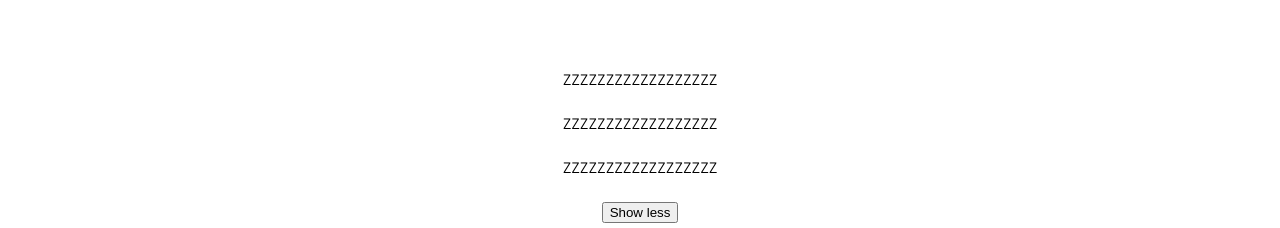
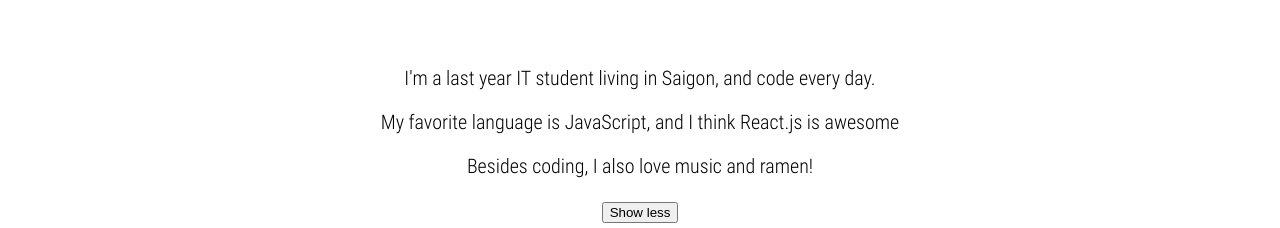
Before and after one commit to 1512413-TrucGiaPhu/react-bootcamp, a React (Create React App) app in the folder portfolio/: page / in a window 1280 px wide. Both pictures are taken after a click on the button "Read more". Shown: the part 229-457 px from the top of the page. Built offline with nearby package versions, Linux system fonts and the light colour scheme.

Commit message:
minor changes

```diff
--- a/portfolio/src/components/App.js
+++ b/portfolio/src/components/App.js
@@ -19,11 +19,13 @@ class App extends Component {
                 {
                     this.state.displayBio ? (
                 <div>
-                <p>zzzzzzzzzzzzzzzzzz</p>
-                <p>zzzzzzzzzzzzzzzzzz</p>
-                <p>zzzzzzzzzzzzzzzzzz</p>
+                <p>I'm a last year IT student living in Saigon, and code every day.</p>
+                <p>My favorite language is JavaScript, and I think React.js is awesome</p>
+                <p>Besides coding, I also love music and ramen!</p>
                 <button onClick={this.toggleDisplayBio}>Show less</button>
-                </div>) : (
+                </div>
+                )
+                : (
                     <div>
                         <button onClick={this.toggleDisplayBio}>Read more</button>
                     </div>
--- a/portfolio/src/projects/music-master/components/Tracks.js
+++ b/portfolio/src/projects/music-master/components/Tracks.js
@@ -1,5 +1,4 @@
 import React, { Component} from 'react'
-import { timingSafeEqual } from 'crypto';
 
 class Tracks extends Component {
     state = { playing : false, audio: null, playingPreviewUrl: null };
--- a/portfolio/src/projects/music-master/index.js
+++ b/portfolio/src/projects/music-master/index.js
@@ -1,4 +1,3 @@
-import React from 'react';
 import App from './components/App';
 import './index.css';
 
```
